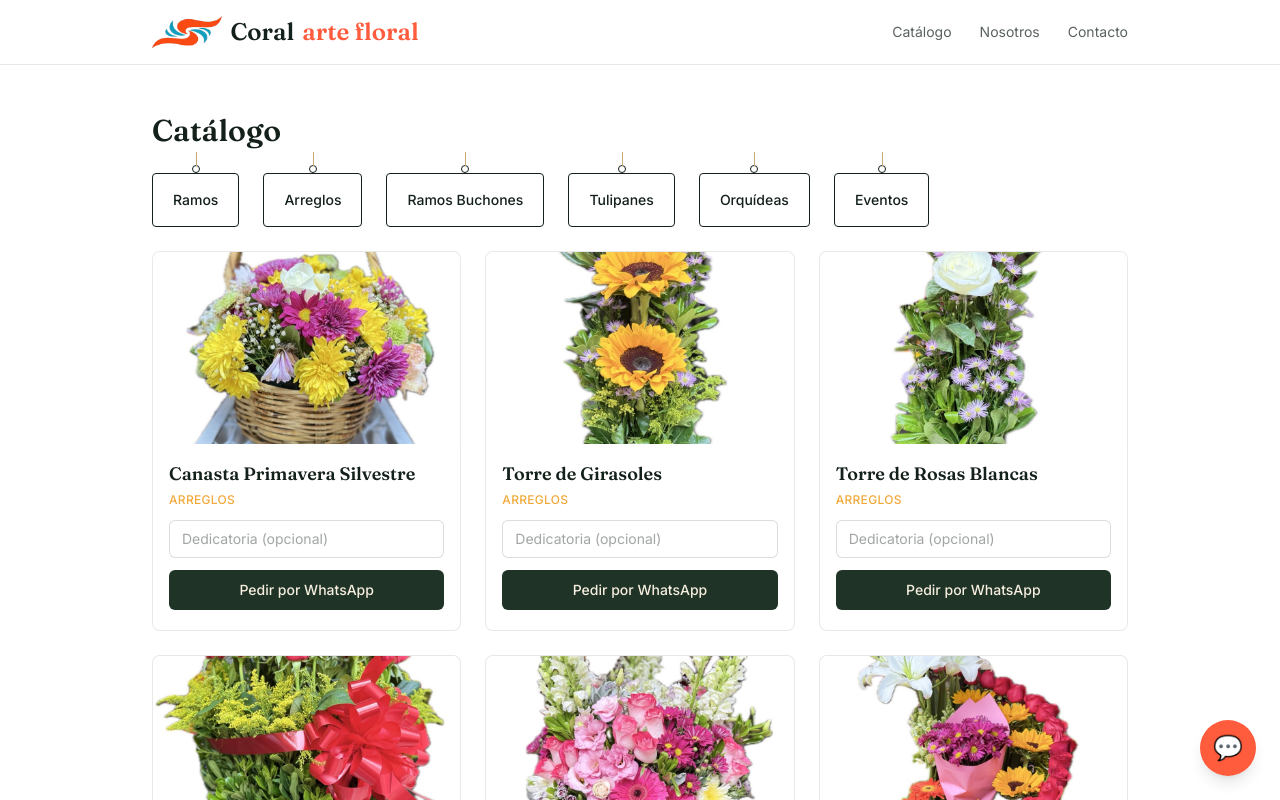
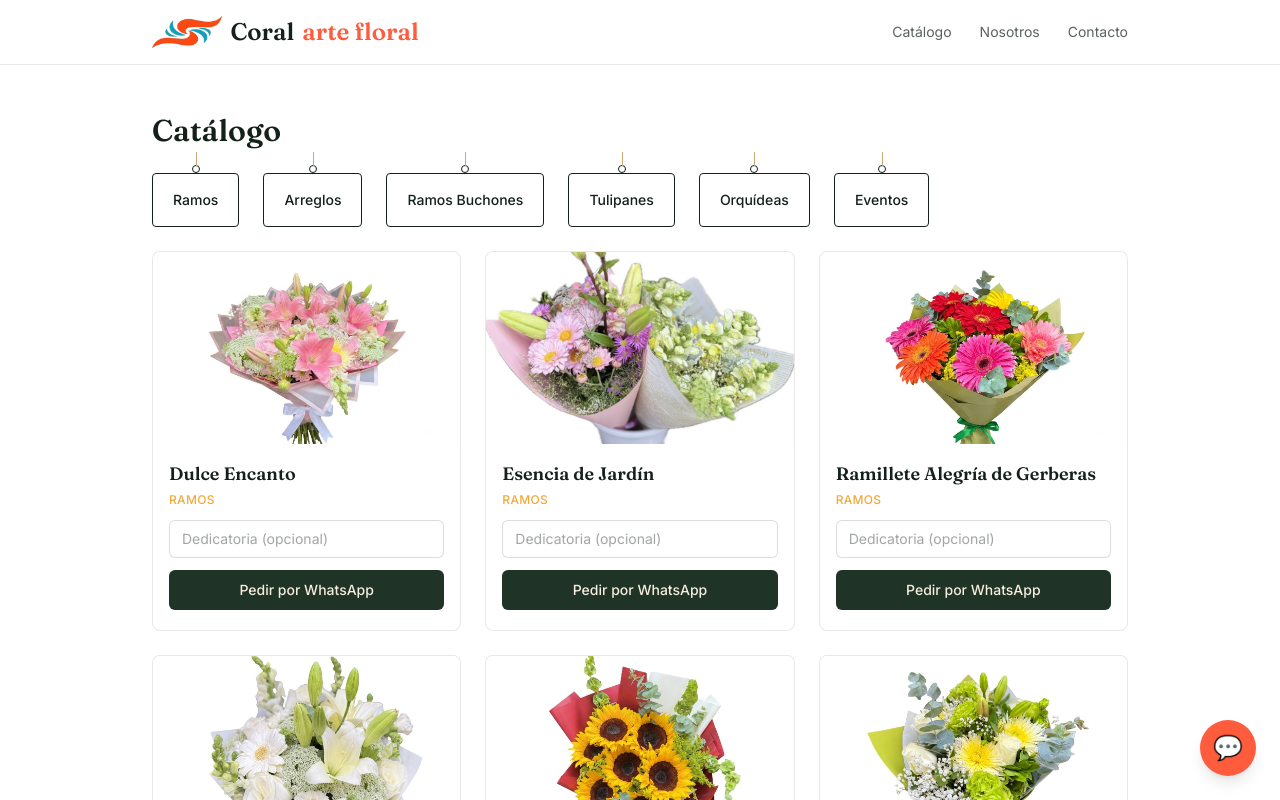
Before and after one commit to CarlosMartzCam/floreria-coral, a Next.js app: page /catalogo in a window 1280 px wide. Shown: the top 800 px of the page. Built offline with nearby package versions, Linux system fonts and the light colour scheme.

Commit message:
Agregar categoría de Ramos Buchones

```diff
--- a/data/products.ts
+++ b/data/products.ts
@@ -182,8 +182,9 @@ const productDescriptions: Record<string, string> = {
 };
 
 export const products: Product[] = [
+  ...buildRange("ramo", "ramos", 14),
   ...buildRange("arreglo", "arreglos", 49),
-  ...buildRange("ramo", "ramos", 14), // ajusta el 15 si al final tienes más fotos de ramo
+  ...buildRange("buchon", "buchones", 15),
   ...buildRange("tulipanes", "tulipanes", 7),
   ...buildRange("orquideas", "orquideas", 2),
 ].map((p) => ({
```
